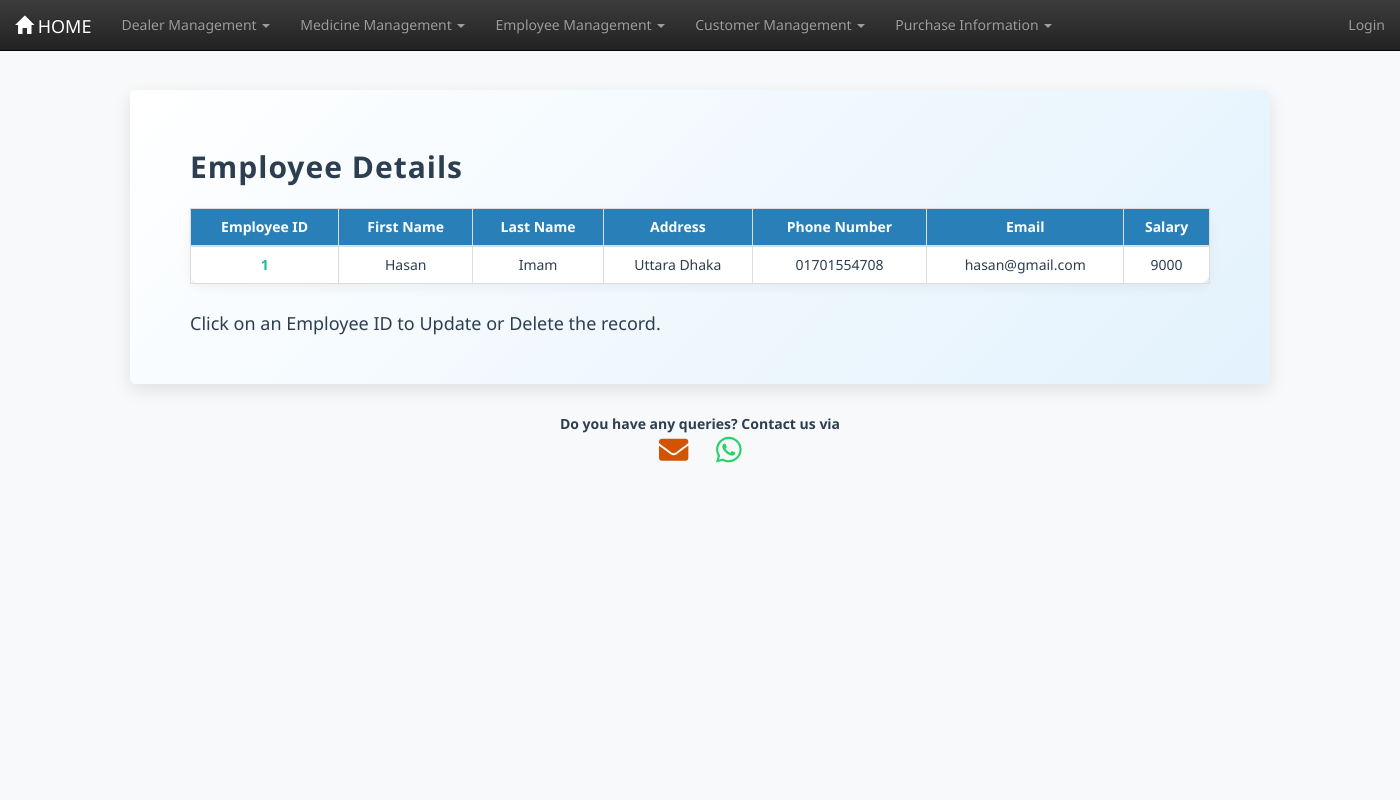
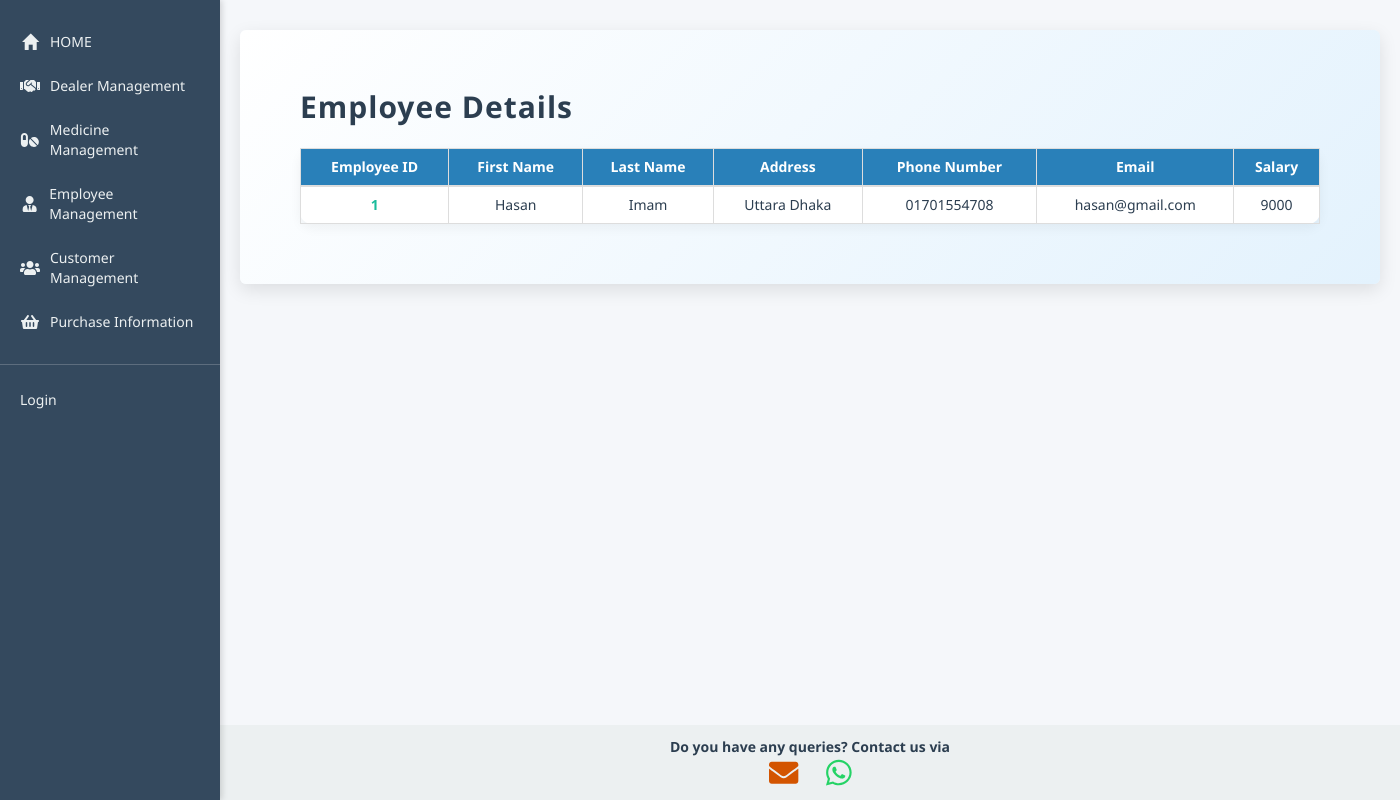
Before and after one commit to InfinityAbir/Maa-Medicine-Store, a Django app: page /pharma/emptable/ in a window 1400 px wide. Run offline with Django 3.2, Linux system fonts and the light colour scheme; data comes from the database, SQL or seed files in the repository; some libraries are stand-ins or nearby versions.

Commit message:
Update emptable.html

```diff
--- a/pharma/templates/pharma/emptable.html
+++ b/pharma/templates/pharma/emptable.html
@@ -4,13 +4,18 @@
 <html lang="en">
   <head>
     <meta charset="utf-8" />
+    <title>All Employee Details - Maa Medicine Store</title>
     <meta name="viewport" content="width=device-width, initial-scale=1" />
 
-    <!-- Bootstrap 3 -->
+    <!-- Bootstrap CSS -->
     <link rel="stylesheet" href="{% static 'pharma/css/bootstrap.min.css' %}" />
     <link
       rel="stylesheet"
       href="{% static 'pharma/css/bootstrap-theme.min.css' %}"
+    />
+    <link
+      rel="shortcut icon"
+      href="{% static 'pharma/css/images/favicon2.ico' %}"
     />
 
     <!-- Font Awesome -->
@@ -20,24 +25,108 @@
       crossorigin="anonymous"
     ></script>
 
+    <script src="{% static 'pharma/js/jquery.js' %}"></script>
+    <script src="{% static 'pharma/js/bootstrap.min.js' %}"></script>
+
     <style>
       body {
-        padding-top: 70px;
-        background-color: #f8f9fa;
         font-family: "Segoe UI", Tahoma, Geneva, Verdana, sans-serif;
+        background: #f5f7fa;
+        margin: 0;
+        padding-left: 220px; /* Space for navbar */
         color: #2c3e50;
+        transition: padding-left 0.3s ease;
+      }
+      body.nav-hidden {
+        padding-left: 0;
       }
 
-      .alert {
-        border-radius: 10px;
-        box-shadow: 0 4px 12px rgba(0, 0, 0, 0.1);
-        margin-top: 15px;
+      /* Modern Vertical Navbar */
+      .navbar-vertical {
+        position: fixed;
+        top: 0;
+        left: 0;
+        width: 220px;
+        height: 100%;
+        background-color: #34495e;
+        overflow-y: auto;
+        padding-top: 20px;
+        box-shadow: 2px 0 6px rgba(0, 0, 0, 0.15);
+        transition: transform 0.3s ease;
+        z-index: 1050;
+      }
+      .navbar-vertical a.nav-link {
+        display: flex;
+        align-items: center;
+        color: #ecf0f1;
+        padding: 12px 20px;
+        font-weight: 500;
+        border-radius: 6px;
+        transition: all 0.3s ease;
+        cursor: pointer;
+      }
+      .navbar-vertical a.nav-link:hover {
+        background-color: #1abc9c;
+        color: #fff;
+      }
+      .navbar-vertical .nav-icon {
+        margin-right: 10px;
+        font-size: 16px;
+        width: 20px;
+        text-align: center;
+      }
+      .navbar-vertical .submenu {
+        display: none;
+        flex-direction: column;
+        padding-left: 15px;
+        margin-top: 5px;
+      }
+      .navbar-vertical .submenu a {
+        padding: 8px 20px;
+        font-size: 14px;
+        color: #bdc3c7;
+      }
+      .navbar-vertical .submenu a:hover {
+        background-color: #16a085;
+        color: #fff;
+      }
+      .navbar-vertical .nav-item.active > .submenu {
+        display: flex;
+      }
+      .navbar-vertical .dropdown-toggle::after {
+        margin-left: auto;
         transition: transform 0.3s;
       }
-      .alert:hover {
-        transform: translateY(-3px);
+      .navbar-vertical .nav-item.active > .dropdown-toggle::after {
+        transform: rotate(90deg);
+      }
+      .navbar-right-vertical {
+        margin-top: 20px;
+        border-top: 1px solid rgba(255, 255, 255, 0.2);
+        padding-top: 15px;
+      }
+      .navbar-right-vertical a {
+        display: block;
+        color: #ecf0f1;
+        padding: 10px 20px;
+        transition: all 0.3s;
+      }
+      .navbar-right-vertical a:hover {
+        background-color: #1abc9c;
+        color: #fff;
       }
 
+      body.nav-hidden .navbar-vertical {
+        transform: translateX(-220px);
+      }
+
+      /* Main Content */
+      .container.martop7 {
+        margin-top: 30px;
+        max-width: 1200px;
+      }
+
+      /* Existing Table and Panel Styles */
       .jumcust {
         background: linear-gradient(135deg, #ffffff, #e3f2fd);
         border-radius: 16px;
@@ -79,7 +168,6 @@
       .table-hover tbody tr:hover {
         background-color: #f1f1f1;
       }
-
       .idlink a {
         color: #1abc9c;
         font-weight: bold;
@@ -92,147 +180,155 @@
         text-decoration: underline;
       }
 
-      #contact a {
+      /* Footer */
+      footer {
+        background-color: #ecf0f1;
+        padding: 12px 0;
+        text-align: center;
+        position: fixed;
+        bottom: 0;
+        width: calc(100% - 220px);
+        left: 220px;
+      }
+      footer a {
         color: #1abc9c;
         font-size: 22px;
         margin: 0 12px;
         display: inline-block;
         transition: transform 0.3s, color 0.3s, text-shadow 0.3s;
       }
-      #contact a:hover {
+      footer a:hover {
         color: #16a085;
         transform: scale(1.4) rotate(10deg);
         text-shadow: 1px 1px 5px rgba(0, 0, 0, 0.3);
         text-decoration: none;
       }
 
-      .martop7 {
-        margin-top: 20px;
-      }
-
       @media (max-width: 768px) {
-        .jumcust h2 {
-          font-size: 24px;
+        body {
+          padding-left: 0;
         }
-        table th,
-        table td {
-          font-size: 14px;
+        .navbar-vertical {
+          width: 100%;
+          height: auto;
+          position: relative;
+          transform: translateX(-100%);
+        }
+        footer {
+          width: 100%;
+          left: 0;
         }
       }
     </style>
 
-    <script src="{% static 'pharma/js/jquery.js' %}"></script>
-    <script src="{% static 'pharma/js/bootstrap.min.js' %}"></script>
+    <script>
+      $(document).ready(function () {
+        // Dropdown submenu toggle
+        $(".dropdown-toggle").click(function (e) {
+          e.preventDefault();
+          $(this).parent().toggleClass("active");
+          $(this).siblings(".submenu").slideToggle(200);
+        });
 
-    <title>All Employee Details</title>
+        // Auto-hide on scroll
+        let lastScroll = 0;
+        $(window).scroll(function () {
+          let currentScroll = $(this).scrollTop();
+          if (currentScroll > lastScroll && currentScroll > 50) {
+            $("body").addClass("nav-hidden");
+          } else {
+            $("body").removeClass("nav-hidden");
+          }
+          lastScroll = currentScroll;
+        });
+      });
+    </script>
   </head>
 
   <body>
-    <!-- Messages -->
-    {% if messages %} {% for message in messages %}
-    <div
-      class="alert alert-success alert-dismissible fade in container"
-      role="alert"
-    >
-      <button
-        type="button"
-        class="close"
-        data-dismiss="alert"
-        aria-label="Close"
-      >
-        <span aria-hidden="true">&times;</span>
-      </button>
-      {{ message }}
-    </div>
-    {% endfor %} {% endif %}
+    <!-- Vertical Navbar -->
+    <nav class="navbar-vertical">
+      <ul class="nav flex-column">
+        <li class="nav-item">
+          <a href="/pharma/" class="nav-link">
+            <span class="nav-icon glyphicon glyphicon-home"></span> HOME
+          </a>
+        </li>
+        <li class="nav-item">
+          <a class="nav-link dropdown-toggle">
+            <span class="nav-icon fas fa-handshake"></span> Dealer Management
+          </a>
+          <div class="submenu">
+            {% if user.is_authenticated and user.role == "admin" %}
+            <a href="/pharma/dealerform/">Add Dealer Details</a>
+            {% endif %}
+            <a href="/pharma/dealertable/">View Dealer Details</a>
+          </div>
+        </li>
+        <li class="nav-item">
+          <a class="nav-link dropdown-toggle">
+            <span class="nav-icon fas fa-pills"></span> Medicine Management
+          </a>
+          <div class="submenu">
+            <a href="/pharma/medform/">Add Medicine Details</a>
+            <a href="/pharma/medtable/">View Medicine Details</a>
+          </div>
+        </li>
+        <li class="nav-item">
+          <a class="nav-link dropdown-toggle">
+            <span class="nav-icon fas fa-user-tie"></span> Employee Management
+          </a>
+          <div class="submenu">
+            {% if user.is_authenticated and user.role == "admin" %}
+            <a href="/pharma/empform/">Add Employee Details</a>
+            {% endif %}
+            <a href="/pharma/emptable/">View Employee Details</a>
+          </div>
+        </li>
+        <li class="nav-item">
+          <a class="nav-link dropdown-toggle">
+            <span class="nav-icon fas fa-users"></span> Customer Management
+          </a>
+          <div class="submenu">
+            <a href="/pharma/custform/">Add Customer Details</a>
+            <a href="/pharma/custtable/">View Customer Details</a>
+          </div>
+        </li>
+        <li class="nav-item">
+          <a class="nav-link dropdown-toggle">
+            <span class="nav-icon fas fa-shopping-basket"></span> Purchase
+            Information
+          </a>
+          <div class="submenu">
+            <a href="/pharma/purchaseform/">New Purchase</a></br>
+            <a href="/pharma/purchasetable/">View All Purchases</a>
+          </div>
+        </li>
 
-    <!-- Navbar (unchanged) -->
-    <nav class="navbar navbar-inverse navbar-fixed-top">
-      <div class="container-fluid">
-        <div class="navbar-header">
-          <a href="/pharma/" class="navbar-brand"
-            ><span class="glyphicon glyphicon-home"></span> HOME</a
-          >
-          <button
-            type="button"
-            class="navbar-toggle"
-            data-toggle="collapse"
-            data-target="#thisnav"
-          >
-            <span class="icon-bar"></span>
-            <span class="icon-bar"></span>
-            <span class="icon-bar"></span>
-          </button>
+        <div class="navbar-right-vertical">
+          {% if user.is_authenticated %}
+          <a>Welcome, {{ user.username }}!</a>
+          <a href="{% url 'logout' %}">Logout</a>
+          {% else %}
+          <a href="{% url 'login' %}">Login</a>
+          {% endif %}
         </div>
-        <div class="collapse navbar-collapse" id="thisnav">
-          <ul class="nav navbar-nav">
-            <li class="dropdown">
-              <a href="#" class="dropdown-toggle" data-toggle="dropdown"
-                >Dealer Management <b class="caret"></b
-              ></a>
-              <ul class="dropdown-menu">
-                {% if user.is_authenticated and user.role == "admin" %}
-                <li><a href="/pharma/dealerform/">Add Dealer Details</a></li>
-                {% endif %}
-                <li><a href="/pharma/dealertable/">View Dealer Details</a></li>
-              </ul>
-            </li>
-            <li class="dropdown">
-              <a href="#" class="dropdown-toggle" data-toggle="dropdown"
-                >Medicine Management <b class="caret"></b
-              ></a>
-              <ul class="dropdown-menu">
-                <li><a href="/pharma/medform/">Add Medicine Details</a></li>
-                <li><a href="/pharma/medtable/">View Medicine Details</a></li>
-              </ul>
-            </li>
-            <li class="dropdown">
-              <a href="#" class="dropdown-toggle" data-toggle="dropdown"
-                >Employee Management <b class="caret"></b
-              ></a>
-              <ul class="dropdown-menu">
-                {% if user.is_authenticated and user.role == "admin" %}
-                <li><a href="/pharma/empform/">Add Employee Details</a></li>
-                {% endif %}
-                <li><a href="/pharma/emptable/">View Employee Details</a></li>
-              </ul>
-            </li>
-            <li class="dropdown">
-              <a href="#" class="dropdown-toggle" data-toggle="dropdown"
-                >Customer Management <b class="caret"></b
-              ></a>
-              <ul class="dropdown-menu">
-                <li><a href="/pharma/custform/">Add Customer Details</a></li>
-                <li><a href="/pharma/custtable/">View Customer Details</a></li>
-              </ul>
-            </li>
-            <li class="dropdown">
-              <a href="#" class="dropdown-toggle" data-toggle="dropdown"
-                >Purchase Information <b class="caret"></b
-              ></a>
-              <ul class="dropdown-menu">
-                <li><a href="/pharma/purchaseform/">New Purchase</a></li>
-                <li><a href="/pharma/purchasetable/">View All Purchases</a></li>
-              </ul>
-            </li>
-          </ul>
-
-          <ul class="nav navbar-nav navbar-right">
-            {% if user.is_authenticated %}
-            <li><a>Welcome, {{ user.username }}!</a></li>
-            <li><a href="{% url 'logout' %}">Logout</a></li>
-            {% else %}
-            <li><a href="{% url 'login' %}">Login</a></li>
-            {% endif %}
-          </ul>
-        </div>
-      </div>
+      </ul>
     </nav>
 
     <!-- Main Content -->
     <div class="container martop7">
       <div class="jumbotron jumcust">
         <h2>Employee Details</h2>
+        {% if messages %} {% for message in messages %}
+        <div class="alert alert-success alert-dismissible fade in" role="alert">
+          <button type="button" class="close" data-dismiss="alert">
+            &times;
+          </button>
+          {{ message }}
+        </div>
+        {% endfor %} {% endif %}
+
         <div class="row">
           <div class="col-md-12">
             <table class="table table-hover table-bordered table-responsive">
@@ -273,9 +369,6 @@
             </table>
           </div>
         </div>
-        <footer>
-          <h4>Click on an Employee ID to Update or Delete the record.</h4>
-        </footer>
       </div>
     </div>
 
```
